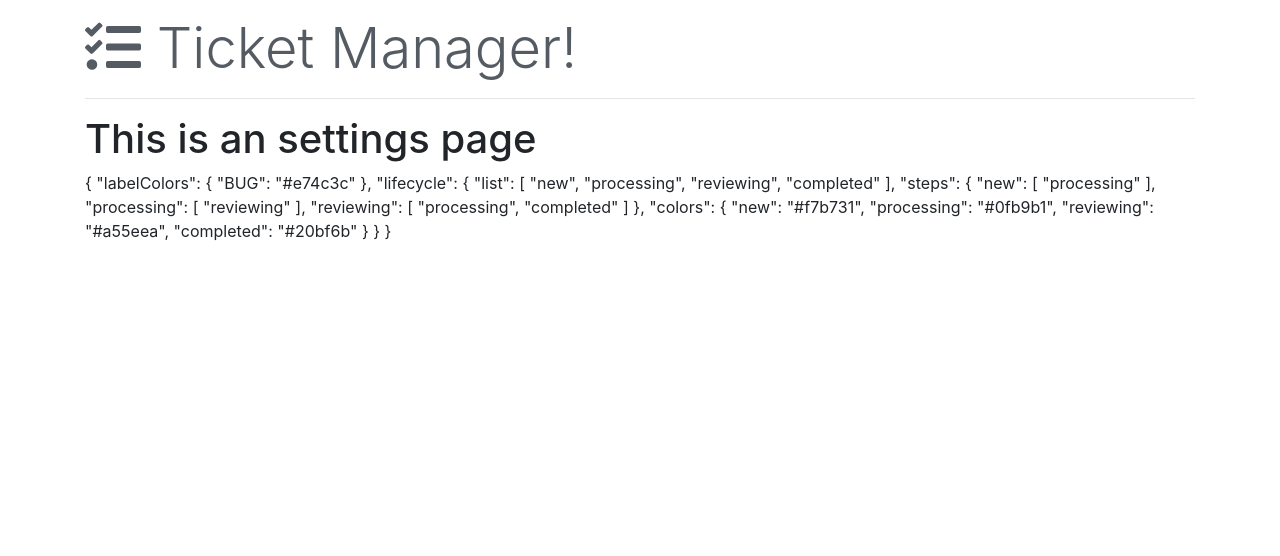
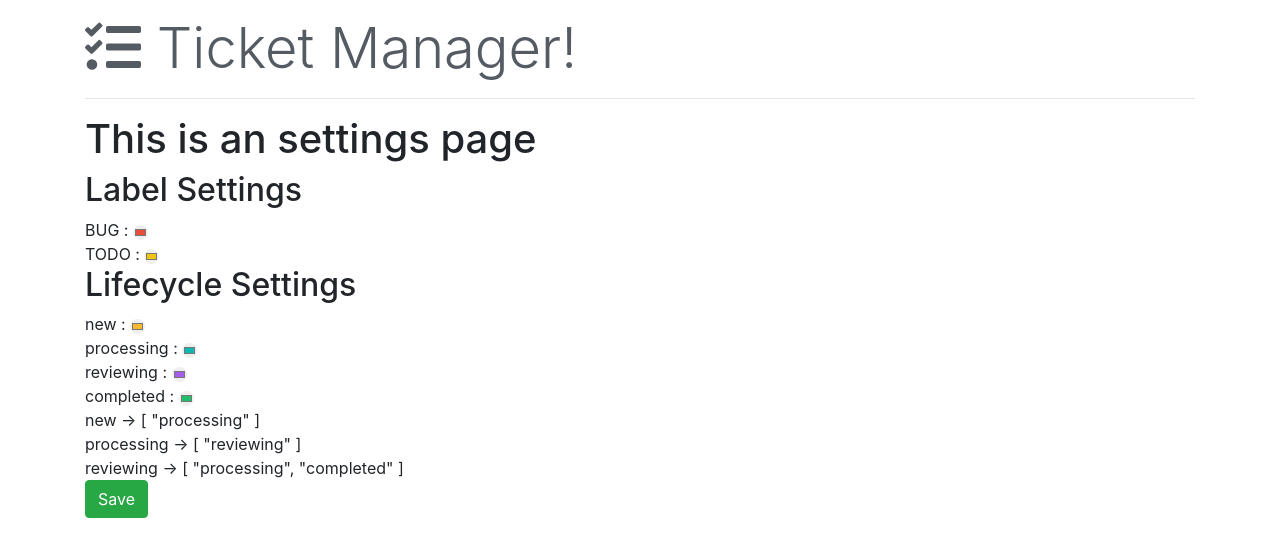
Before and after one commit to desombre/vue-ticket-manager, a Vue app: page /#/settings in a window 1280 px wide. Shown: the top 556 px of the page. Built offline with nearby package versions, Linux system fonts and the light colour scheme.

Commit message:
added more settings

```diff
--- /dev/null
+++ b/src/components/ColorSetting.vue
@@ -0,0 +1,29 @@
+<template>
+  <div>
+    {{colorSetting.step}} :
+    <input type="color" class="dot" v-model="scopedColor" />
+  </div>
+</template>
+
+<script>
+export default {
+  name: "ColorSetting",
+  props: ["colorSetting"],
+
+  data() {
+    return {
+      scopedColor: this.colorSetting.color
+    };
+  }
+};
+</script>
+
+
+<style scoped>
+input[type="color"] {
+  cursor: pointer;
+  border: none;
+  padding: 0px;
+  border-radius: 50%;
+}
+</style>
--- /dev/null
+++ b/src/components/LabelSettings.vue
@@ -0,0 +1,21 @@
+<template>
+  <div>
+    <h2>Label Settings</h2>
+
+    <div v-bind:key="label" v-for="(color, label) in labelSettings.colors">
+      <ColorSetting v-bind:colorSetting="{'step': label, 'color': color}"></ColorSetting>
+    </div>
+  </div>
+</template>
+
+<script>
+import ColorSetting from "./ColorSetting";
+
+export default {
+  name: "LabelSettings",
+  props: ["labelSettings"],
+  components: {
+    ColorSetting
+  }
+};
+</script>
--- /dev/null
+++ b/src/components/LifecycleSettings.vue
@@ -0,0 +1,31 @@
+<template>
+  <div>
+    <h2>Lifecycle Settings</h2>
+
+    <div v-bind:key="step" v-for="(color, step) in lifecycleSettings.colors">
+      <ColorSetting v-bind:colorSetting="{'step': step, 'color': color}" />
+      </div>
+
+    <div
+      v-bind:key="stepStart"
+      v-for="(stepGoals, stepStart) in lifecycleSettings.steps"
+    >{{stepStart}} -> {{stepGoals}}</div>
+  </div>
+</template>
+
+<script>
+import ColorSetting from "./ColorSetting";
+
+export default {
+  name: "LifecycleSettings",
+  props: ["lifecycleSettings"],
+  components: {
+    ColorSetting
+  },
+  data() {
+    return {
+      test: "#ff0080"
+    };
+  }
+};
+</script>
--- a/src/components/SettingsEdit.vue
+++ b/src/components/SettingsEdit.vue
@@ -1,17 +1,24 @@
 <template>
   <div>
-      {{settings}}
-
+    <LabelSettings v-bind:labelSettings="settings.labels" />
+    <LifecycleSettings v-bind:lifecycleSettings="settings.lifecycle" />
+    <div>
+      <button class="btn btn-success">Save</button>
+    </div>
   </div>
 </template>
 
 <script>
-
-
-import data from "../mock/data.json"
+import data from "../mock/data.json";
+import LabelSettings from "./LabelSettings";
+import LifecycleSettings from "./LifecycleSettings";
 
 export default {
   name: "SettingsEdit",
+  components: {
+    LabelSettings,
+    LifecycleSettings
+  },
   data() {
     return {
       settings: data.settings
--- a/src/components/TicketListItem.vue
+++ b/src/components/TicketListItem.vue
@@ -4,9 +4,14 @@
       <div class="card-body padding-sm">
         <p>
           {{ticket.title}}
-          <span class="badge">{{ticket.label}}</span>
 
-          <ColorDot v-bind:color="'#20bffb'"/>
+          <ColorDot data-toggle="tooltip" data-placement="right" v-bind:title="ticket.lifecycle"  v-bind:color="settings.lifecycle.colors[ticket.lifecycle]"/>
+
+
+          <span class="badge" v-bind:style="{ backgroundColor: settings.labels.colors[ticket.label]}">
+            {{ticket.label}}
+            </span>
+
         </p>
       </div>
     </a>
@@ -15,12 +20,17 @@
 
 <script>
 import ColorDot from './ColorDot'
+import data from '../mock/data'
 
 export default {
   name: "TicketListItem",
   props: ["ticket"],
   components:{
     ColorDot
+  }, data() {
+    return{
+      settings: data.settings
+    }
   }
 };
 </script>
--- a/src/mock/data.json
+++ b/src/mock/data.json
@@ -1,5 +1,6 @@
 {
-    "overviewElements": [{
+  "overviewElements": [
+    {
       "id": 0,
       "title": "Task Overview",
       "description": "View, filter and search your tasks.",
@@ -35,15 +36,16 @@
       "href": "/about"
     }
   ],
-
-    "tickets": [{
+  "tickets": [
+    {
       "id": 0,
       "assignee": "Klaus Kleber",
       "created": "",
       "updated": "",
       "label": "TODO",
       "title": "Test tickets",
-            "description": "We need to test the tickets ASAP!"
+      "description": "We need to test the tickets ASAP!",
+      "lifecycle": "new"
     },
     {
       "id": 1,
@@ -52,19 +54,35 @@
       "updated": "",
       "label": "BUG",
       "title": "Fix bugs",
-            "description": "We need to fix the bugs ASAP!"
+      "description": "We need to fix the bugs ASAP!",
+      "lifecycle": "processing"
     }
   ],
   "settings": {
-        "labelColors": {
-          "BUG": "#e74c3c"
+    "labels": {
+      "colors": {
+        "BUG": "#e74c3c",
+        "TODO": "#f1c40f"
+      }
     },
     "lifecycle": {
-          "list": ["new", "processing", "reviewing", "completed"],
+      "list": [
+        "new",
+        "processing",
+        "reviewing",
+        "completed"
+      ],
       "steps": {
-            "new": ["processing"],
-            "processing": ["reviewing"],
-            "reviewing": ["processing", "completed"]
+        "new": [
+          "processing"
+        ],
+        "processing": [
+          "reviewing"
+        ],
+        "reviewing": [
+          "processing",
+          "completed"
+        ]
       },
       "colors": {
         "new": "#f7b731",
```
Lines whose indentation alone changed are shown as unchanged.
